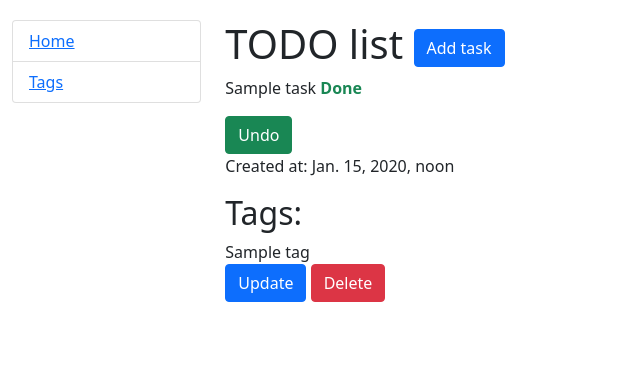
After one commit to alim2709/TODO-list, a Django app: page / in a window 1280 px wide. The commit adds this page. Shown: the top 365 px of the page, without its empty margins (0-640 px from the left). Run offline with Django 4.2, Linux system fonts and the light colour scheme; tables that the repository leaves empty hold one stand-in row (values such as "Sample post").

Commit message:
Implement TODO list

```diff
--- a/catalog/models.py
+++ b/catalog/models.py
@@ -14,7 +14,7 @@ class Task(models.Model):
     datetime = models.DateTimeField(auto_now_add=True)
     deadline = models.DateField()
     is_completed = models.BooleanField(default=False)
-    tags = models.ManyToManyField(Tag, blank=True)
+    tags = models.ManyToManyField(Tag, blank=True, related_name="tasks")
 
     class Meta:
         ordering = ["-is_completed", "-datetime"]
--- /dev/null
+++ b/catalog/urls.py
@@ -0,0 +1,59 @@
+from django.urls import path
+
+from catalog.views import (
+    TaskListView,
+    TaskCreateView,
+    TaskUpdateView,
+    TaskDeleteView,
+    TagListView,
+    TagCreateView,
+    TagUpdateView,
+    TagDeleteView
+)
+
+urlpatterns = [
+    path(
+        "",
+        TaskListView.as_view(),
+        name="todo-list"
+    ),
+    path(
+        "tasks/create/",
+        TaskCreateView.as_view(),
+        name="task-create"
+    ),
+    path(
+        "tasks/<int:pk>/update",
+        TaskUpdateView.as_view(),
+        name="task-update"
+    ),
+    path(
+        "tasks/<int:pk>/delete",
+        TaskDeleteView.as_view(),
+        name="task-delete"
+    ),
+
+    path(
+        "tags/",
+        TagListView.as_view(),
+        name="tag-list"
+    ),
+    path(
+        "tags/create/",
+        TagCreateView.as_view(),
+        name="tag-create"
+    ),
+    path(
+        "tags/<int:pk>/update",
+        TagUpdateView.as_view(),
+        name="tag-update"
+    ),
+    path(
+        "tags/<int:pk>/delete",
+        TagDeleteView.as_view(),
+        name="tag-delete"
+    )
+
+]
+
+app_name = "catalog"
--- a/catalog/views.py
+++ b/catalog/views.py
@@ -1,3 +1,73 @@
-from django.shortcuts import render
+from django.http import HttpResponseRedirect
+from django.shortcuts import render, get_object_or_404, redirect
+from django.urls import reverse_lazy
+from django.views import generic
 
-# Create your views here.
+from catalog.forms import TaskForm
+from catalog.models import Task, Tag
+
+
+class TaskListView(generic.ListView):
+    model = Task
+    template_name = "catalog/index.html"
+    queryset = Task.objects.all().prefetch_related("tags__tasks")
+
+    def post(self, request, *args, **kwargs):
+        task = Task.objects.get(pk=request.POST.get("task_id"))
+        if task.is_completed:
+            task.is_completed = False
+        else:
+            task.is_completed = True
+        task.save()
+        return redirect("catalog:todo-list")
+
+
+class TaskCreateView(generic.CreateView):
+    model = Task
+    form_class = TaskForm
+    template_name = "catalog/task-form.html"
+    success_url = reverse_lazy("catalog:todo-list")
+
+
+class TaskUpdateView(generic.UpdateView):
+    model = Task
+    form_class = TaskForm
+    template_name = "catalog/task-form.html"
+    success_url = reverse_lazy("catalog:todo-list")
+
+
+class TaskDeleteView(generic.DeleteView):
+    model = Task
+    fields = "__all__"
+    template_name = "catalog/task_confirm_delete.html"
+    success_url = reverse_lazy("catalog:todo-list")
+
+
+
+
+
+class TagListView(generic.ListView):
+    model = Tag
+    template_name = "catalog/tag_list.html"
+    queryset = Tag.objects.all()
+
+
+class TagCreateView(generic.CreateView):
+    model = Tag
+    fields = "__all__"
+    template_name = "catalog/tag-form.html"
+    success_url = reverse_lazy("catalog:tag-list")
+
+
+class TagUpdateView(generic.UpdateView):
+    model = Tag
+    fields = "__all__"
+    template_name = "catalog/tag-form.html"
+    success_url = reverse_lazy("catalog:tag-list")
+
+
+class TagDeleteView(generic.DeleteView):
+    model = Tag
+    fields = "__all__"
+    template_name = "catalog/tag_confirm_delete.html"
+    success_url = reverse_lazy("catalog:tag-list")
--- a/static/css/styles.css
+++ b/static/css/styles.css
@@ -1,3 +1,8 @@
 body {
     margin-top: 20px;
 }
+
+.link-to-page {
+    float: right;
+    margin: 0 2px 0 2px;
+}
--- /dev/null
+++ b/templates/base.html
@@ -0,0 +1,37 @@
+<!doctype html>
+<html lang="en">
+<head>
+  <meta charset="UTF-8">
+  <meta name="viewport"
+        content="width=device-width, user-scalable=no, initial-scale=1.0, maximum-scale=1.0, minimum-scale=1.0">
+  <meta http-equiv="X-UA-Compatible" content="ie=edge">
+  <link href="https://cdn.jsdelivr.net/npm/bootstrap@5.0.2/dist/css/bootstrap.min.css"
+        rel="stylesheet"
+        integrity="sha384-EVSTQN3/azprG1Anm3QDgpJLIm9Nao0Yz1ztcQTwFspd3yD65VohhpuuCOmLASjC"
+        crossorigin="anonymous">
+  <title>To do list</title>
+  {% load static %}
+  <link rel="stylesheet" href="{% static 'css/styles.css' %}">
+</head>
+<body>
+<div class="container-fluid">
+  <div class="row">
+    <div class="col-sm-2">
+
+      {% block sidebar %}
+        {% include "includes/sidebar.html" %}
+      {% endblock %}
+
+    </div>
+    <div class="col-sm-10 ">
+
+      {% block content %}{% endblock %}
+
+
+
+    </div>
+  </div>
+</div>
+
+</body>
+</html>
--- /dev/null
+++ b/templates/catalog/index.html
@@ -0,0 +1,37 @@
+{% extends "base.html" %}
+
+{% block content %}
+  <h1>
+    TODO list
+    <a class="btn btn-primary" href="{% url "catalog:task-create" %}">Add task</a>
+  </h1>
+<div class="center-block">
+  {% for task in task_list %}
+      <p>{{ task.name }} {% if task.is_completed %}
+        <strong class="text-success">Done</strong>
+        {% else %}
+        <strong class="text-danger">Not done</strong>
+      {% endif %} </p>
+    <form action="{% url "catalog:todo-list" %}" method="post">
+        {% csrf_token %}
+        <input type="hidden" name="task_id" value="{{ task.id }}">
+        {% if task.is_completed %}
+            <button type="submit" class="btn btn-success">Undo</button>
+        {% else %}
+            <button type="submit" class="btn btn-success">Complete</button>
+        {% endif %}
+    </form>
+    <p>Created at: {{ task.datetime }}</p>
+    <h2>Tags:</h2>
+
+      {% for tag in task.tags.all %}
+        {{ tag.name }}
+
+      {% endfor %}
+        <p><a class="btn btn-primary" href="{% url "catalog:task-update" pk=task.id %}">Update</a>
+        <a class="btn btn-danger" href="{% url "catalog:task-delete" pk=task.id %}">Delete</a></p>
+    <br>
+    <br>
+  {% endfor %}
+</div>
+{% endblock %}
--- /dev/null
+++ b/templates/includes/sidebar.html
@@ -0,0 +1,5 @@
+<ul class="sidebar-nav list-group">
+  <li class="list-group-item"><a href="{% url "catalog:todo-list" %}">Home</a></li>
+  <li class="list-group-item"><a href="{% url "catalog:tag-list" %}">Tags</a></li>
+
+</ul>
--- a/to_do_list/urls.py
+++ b/to_do_list/urls.py
@@ -21,5 +21,6 @@ from django.urls import path, include
 
 urlpatterns = [
     path('admin/', admin.site.urls),
+    path("", include("catalog.urls", namespace="catalog")),
     path("__debug__/", include("debug_toolbar.urls")),
 ] + static(settings.STATIC_URL, document_root=settings.STATIC_ROOT)
```
Also changed, not shown: catalog/forms.py (added, +12 -0 lines), templates/catalog/tag-form.html (added, +11 -0 lines), templates/catalog/tag_confirm_delete.html (added, +8 -0 lines), templates/catalog/tag_list.html (added, +22 -0 lines), templates/catalog/task-form.html (added, +11 -0 lines), templates/catalog/task_confirm_delete.html (added, +8 -0 lines), catalog/migrations/0002_alter_task_tags.py (added).
